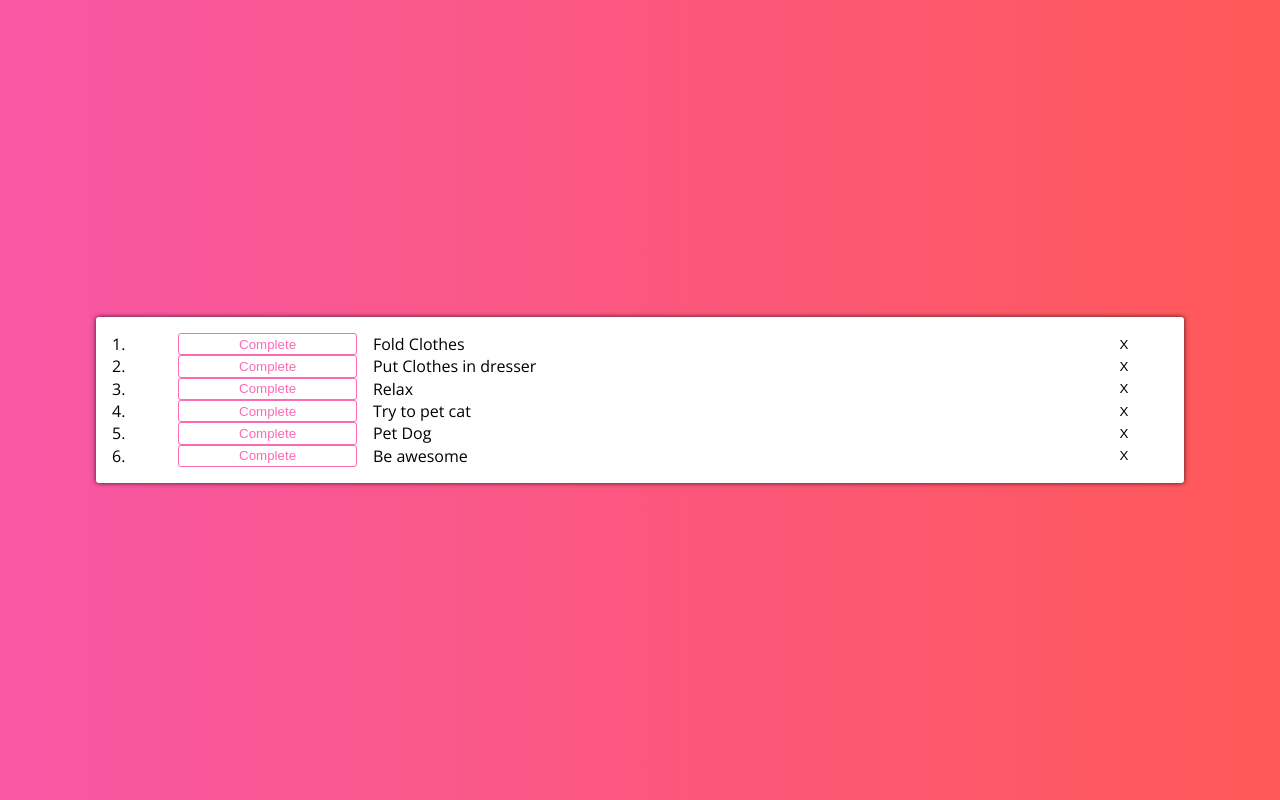
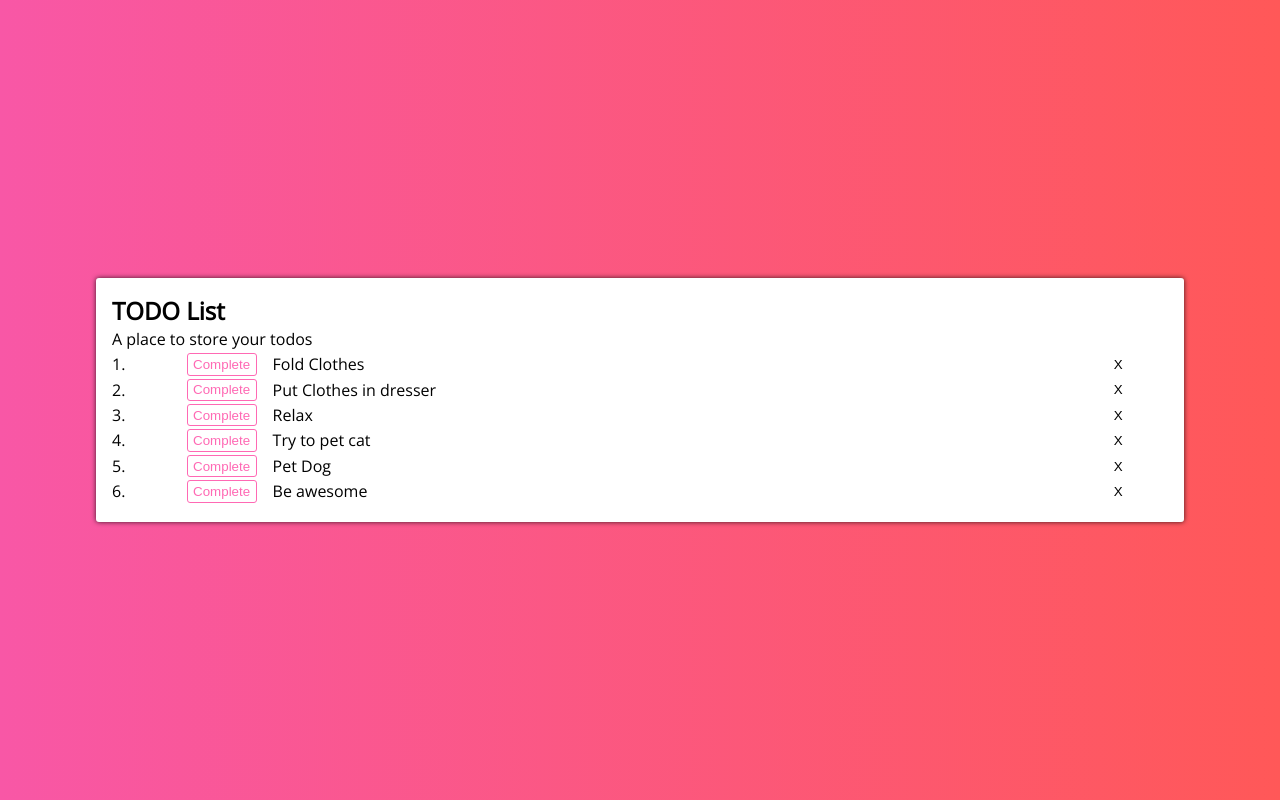
Before and after one commit to Ankur-1980/Angular-Lab-Part-1, an Angular app in the folder todo-list1/: page / in a window 1280 px wide. Built offline with nearby package versions, Linux system fonts and the light colour scheme.

Commit message:
Fixed some list styling

```diff
--- a/todo-list1/src/app/components/todo-items/todo-items.component.css
+++ b/todo-list1/src/app/components/todo-items/todo-items.component.css
@@ -1,6 +1,7 @@
 p {
   display: flex;
   justify-content: space-between;
+  margin: 3px 0;
 }
 
 #id {
@@ -16,7 +17,7 @@ button {
   color: #ff69b4;
   padding: 2px 0;
   border-radius: 3px;
-  flex: 2;
+  width: 70px;
 }
 
 #task {
@@ -28,3 +29,7 @@ button {
   border: none;
   flex: 1;
 }
+
+#delete:hover {
+  color: #f00;
+}
--- a/todo-list1/src/app/components/todos-main/todos-main.component.html
+++ b/todo-list1/src/app/components/todos-main/todos-main.component.html
@@ -1 +1,4 @@
+<h2>TODO List</h2>
+<p>A place to store your todos</p>
+
 <app-todo-items *ngFor="let x of todos" [todo]="x"> </app-todo-items>
```
